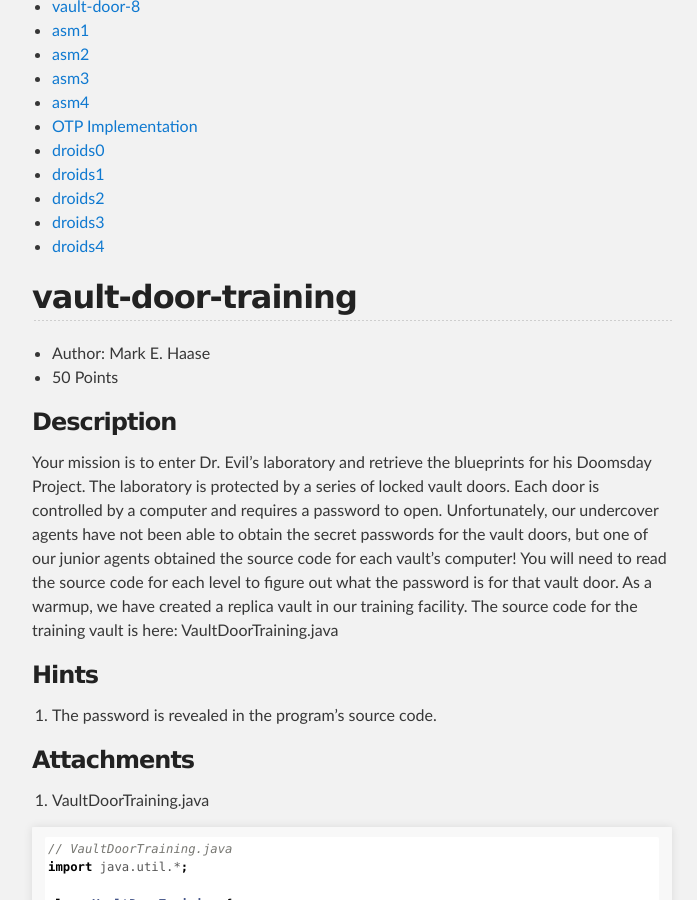
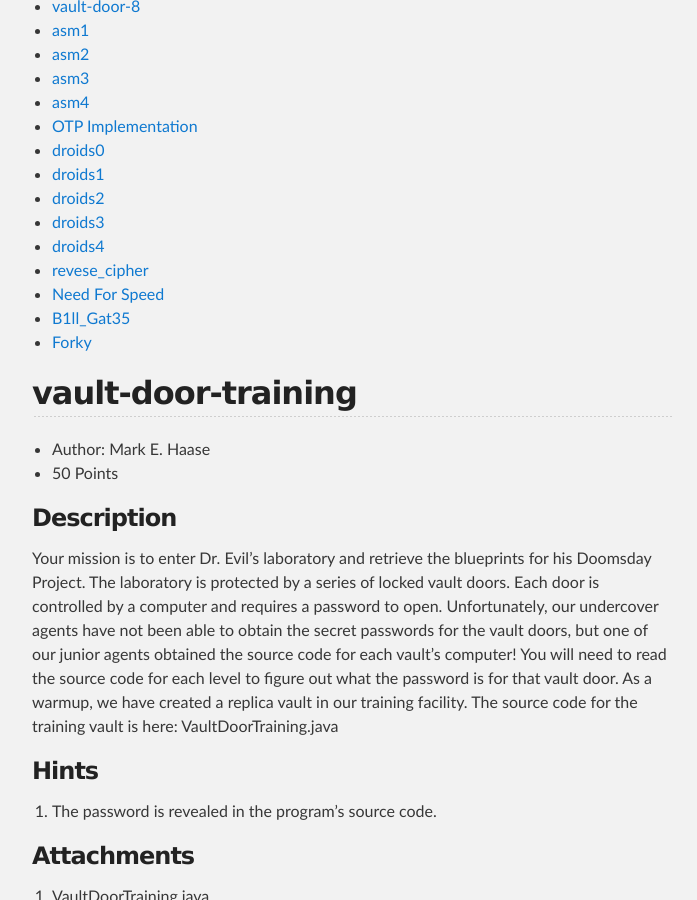
Before and after one commit to djm89uk/djm89uk.github.io, a Jekyll site: the page built from picogym_re.md, in a window 1280 px wide and 900 px high, scrolled down 761 px. Shown: the whole window, without its empty margins (288-985 px from the left). Built offline with Jekyll 4.4.1, drawn with Linux system fonts in a browser that asks for light colours; our own code applies the rules of GitHub Pages for plain Markdown files.

Commit message:
Update picogym_re.md

```diff
--- a/picogym_re.md
+++ b/picogym_re.md
@@ -25,6 +25,10 @@
 - [droids2](#droids2)
 - [droids3](#droids3)
 - [droids4](#droids4)
+- [revese_cipher](#reverse_cipher)
+- [Need For Speed](#need-for-speed)
+- [B1ll_Gat35](#b1ll_gat35)
+- [Forky](#forky)
 
 ## vault-door-training
 
@@ -897,7 +901,7 @@ Find the pass, get the flag. Check out this file.
 
 1. three.apk
 
-### [Top](#Contents)
+### [Top](#contents)
 
 ---
 
```
